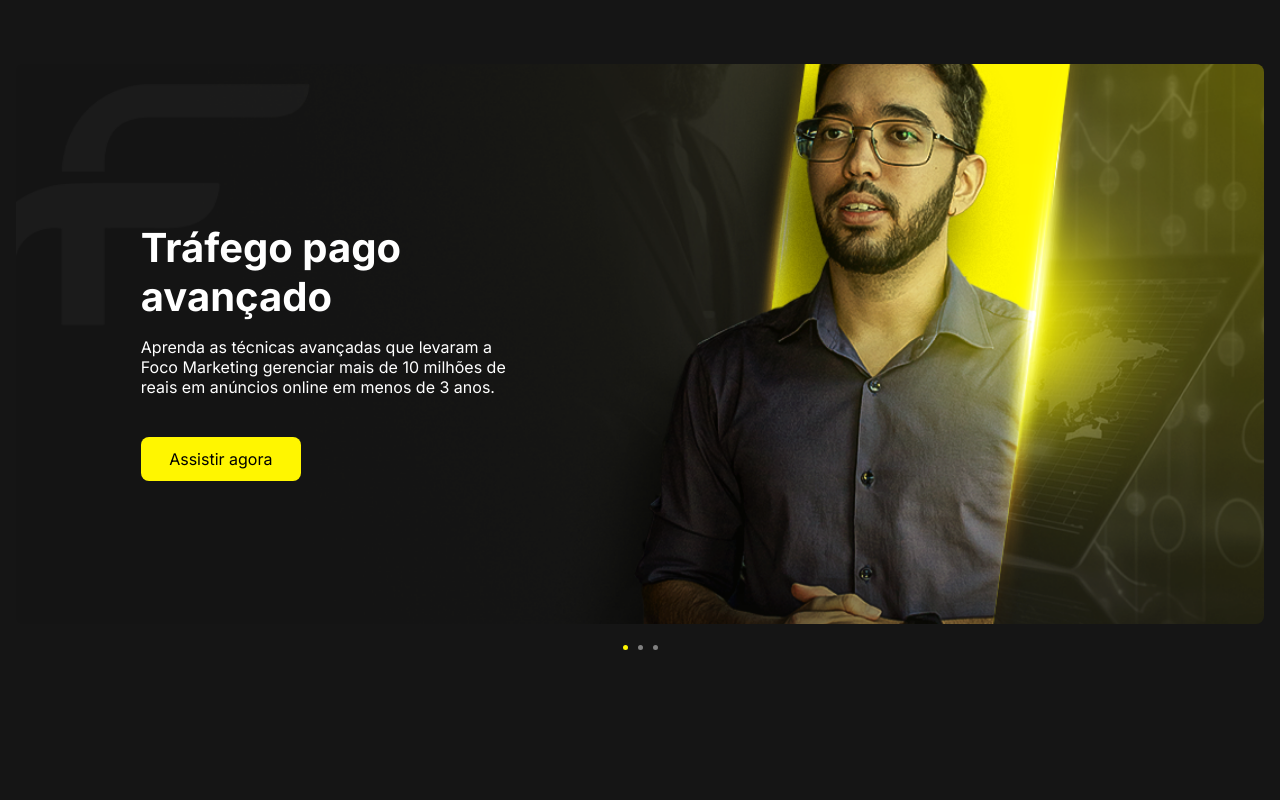
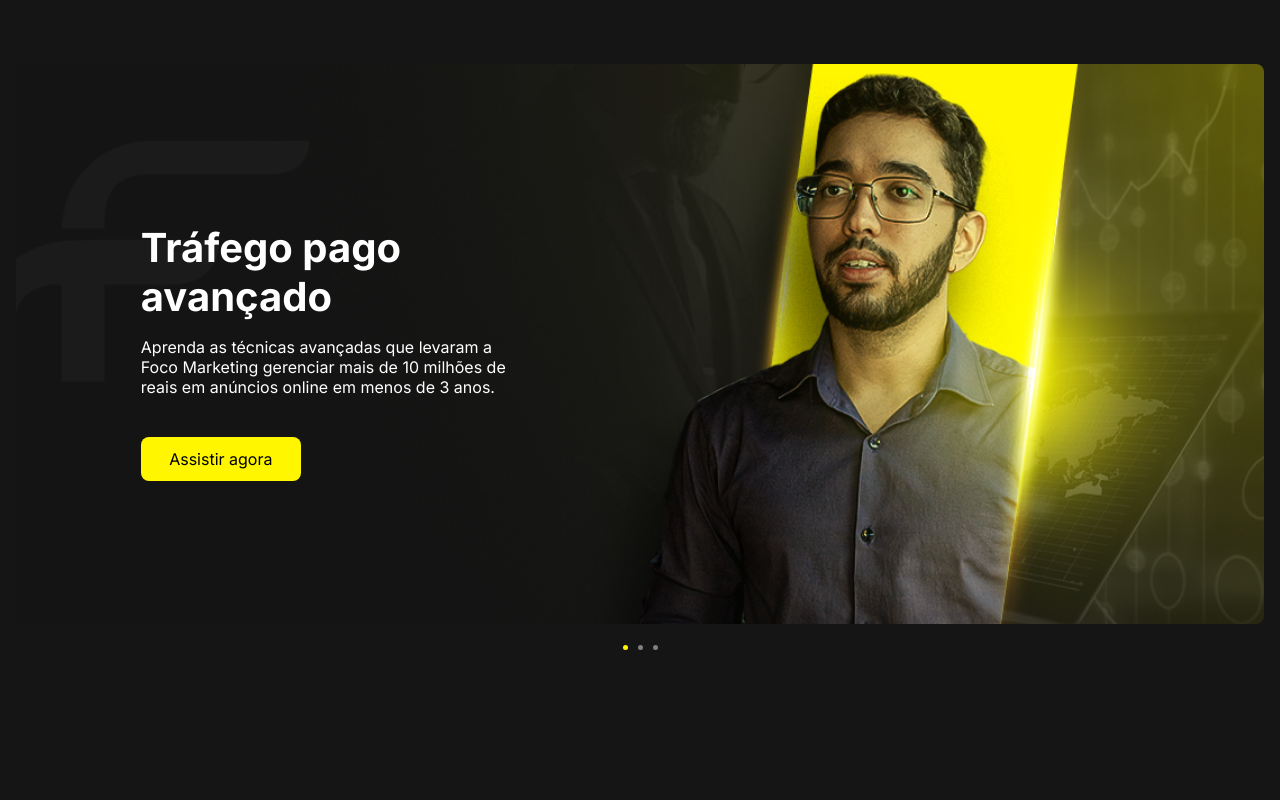
Before and after one commit to Marcos-Amorim-Rodrigues/comunidade-focado, a PHP site: page / in a window 1280 px wide. Shown: the part 64-864 px from the top of the page. Run offline with PHP 8.4, Linux system fonts and the light colour scheme.

Commit message:
fixing carousel banner

```diff
--- a/style/style.css
+++ b/style/style.css
@@ -192,7 +192,7 @@ header{
 .carousel{
   background-image: url('../images/banner.png');
   background-size: cover;
-  background-position: right 35% bottom 50%;
+  background-position: right 35% bottom 90%;
   border-radius: .5rem;
   height: 70vh;
   margin-top: 3rem;
```
